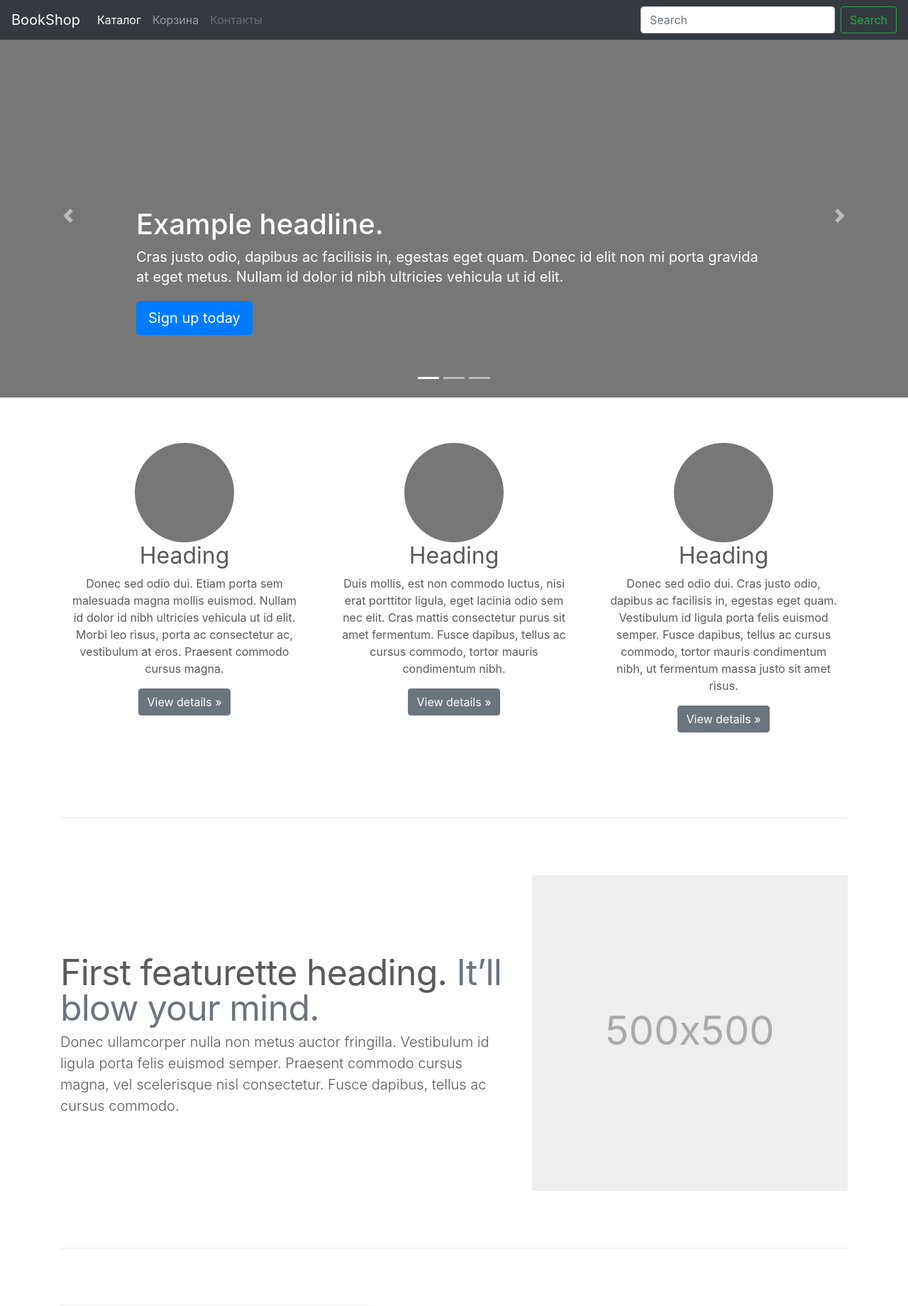
After one commit to akaDeMka/django_project, a Django app: page / in a window 1280 px wide. The commit adds this page. Shown: the top 1840 px of the page at 71% size. Run offline with Django 3.2, Linux system fonts and the light colour scheme; some libraries are stand-ins or nearby versions.

Commit message:
09.06 Ready

```diff
--- a/bookshop/bookshop/settings.py
+++ b/bookshop/bookshop/settings.py
@@ -14,6 +14,7 @@ import os
 
 # Build paths inside the project like this: os.path.join(BASE_DIR, ...)
 BASE_DIR = os.path.dirname(os.path.dirname(os.path.abspath(__file__)))
+TEMPLATES_DIR = os.path.join(BASE_DIR, 'templates')
 
 
 # Quick-start development settings - unsuitable for production
@@ -27,6 +28,9 @@ DEBUG = True
 
 ALLOWED_HOSTS = []
 
+STATICFILES_DIRS = [
+    os.path.join(BASE_DIR, 'static'),
+]
 
 # Application definition
 
@@ -55,7 +59,7 @@ ROOT_URLCONF = 'bookshop.urls'
 TEMPLATES = [
     {
         'BACKEND': 'django.template.backends.django.DjangoTemplates',
-        'DIRS': [],
+        'DIRS': '', #TEMPLATES_DIR,
         'APP_DIRS': True,
         'OPTIONS': {
             'context_processors': [
--- a/bookshop/bookshop/urls.py
+++ b/bookshop/bookshop/urls.py
@@ -16,7 +16,10 @@ Including another URLconf
 from django.contrib import admin
 from django.urls import include, path
 
+from .views import ViewSite
+
 urlpatterns = [
     path('admin/', admin.site.urls),
     path('genre/', include('genre.urls')),
+    path('', ViewSite.as_view()),
 ]
--- /dev/null
+++ b/bookshop/bookshop/views.py
@@ -0,0 +1,7 @@
+from django.views.generic import TemplateView
+from .settings import BASE_DIR
+
+#from .urls import urlpatterns
+class ViewSite(TemplateView):
+    template_name = 'bookshop_main.html'
+    print (BASE_DIR)
--- /dev/null
+++ b/bookshop/genre/templates/bookshop_main.html
@@ -0,0 +1,200 @@
+{% load static %}
+<!doctype html>
+<html lang="en">
+  <head>
+    <meta charset="utf-8">
+    <meta name="viewport" content="width=device-width, initial-scale=1, shrink-to-fit=no">
+    <meta name="description" content="">
+    <meta name="author" content="Mark Otto, Jacob Thornton, and Bootstrap contributors">
+    <meta name="generator" content="Jekyll v3.8.5">
+    <title>Carousel Template · Bootstrap</title>
+
+    <link rel="canonical" href="https://getbootstrap.com/docs/4.3/examples/carousel/">
+
+    <!-- Bootstrap core CSS -->
+<link rel="stylesheet" href="https://stackpath.bootstrapcdn.com/bootstrap/4.3.1/css/bootstrap.min.css" integrity="sha384-ggOyR0iXCbMQv3Xipma34MD+dH/1fQ784/j6cY/iJTQUOhcWr7x9JvoRxT2MZw1T" crossorigin="anonymous">
+<link rel="stylesheet" href="https://cdnjs.cloudflare.com/ajax/libs/font-awesome/5.12.0-2/css/all.min.css">
+
+
+    <style>
+      .bd-placeholder-img {
+        font-size: 1.125rem;
+        text-anchor: middle;
+        -webkit-user-select: none;
+        -moz-user-select: none;
+        -ms-user-select: none;
+        user-select: none;
+      }
+
+      @media (min-width: 768px) {
+        .bd-placeholder-img-lg {
+          font-size: 3.5rem;
+        }
+      }
+    </style>
+    <!-- Custom styles for this template -->
+    <link href="{% static '/css/carousel.css' %}" rel="stylesheet">
+  </head>
+  <body>
+    <header>
+  <nav class="navbar navbar-expand-md navbar-dark fixed-top bg-dark">
+    <a class="navbar-brand" href="#">BookShop</a>
+    <button class="navbar-toggler" type="button" data-toggle="collapse" data-target="#navbarCollapse" aria-controls="navbarCollapse" aria-expanded="false" aria-label="Toggle navigation">
+      <span class="navbar-toggler-icon"></span>
+    </button>
+    <div class="collapse navbar-collapse" id="navbarCollapse">
+      <ul class="navbar-nav mr-auto">
+        <li class="nav-item active">
+          <a class="nav-link" href="#">Каталог <span class="sr-only">(current)</span></a>
+        </li>
+        <li class="nav-item">
+          <a class="nav-link" href="#">Корзина</a>
+        </li>
+        <li class="nav-item">
+          <a class="nav-link disabled" href="#">Контакты</a>
+        </li>
+      </ul>
+      <form class="form-inline mt-2 mt-md-0">
+        <input class="form-control mr-sm-2" type="text" placeholder="Search" aria-label="Search">
+        <button class="btn btn-outline-success my-2 my-sm-0" type="submit">Search</button>
+      </form>
+    </div>
+  </nav>
+</header>
+
+<main role="main">
+
+  <div id="myCarousel" class="carousel slide" data-ride="carousel">
+    <ol class="carousel-indicators">
+      <li data-target="#myCarousel" data-slide-to="0" class="active"></li>
+      <li data-target="#myCarousel" data-slide-to="1"></li>
+      <li data-target="#myCarousel" data-slide-to="2"></li>
+    </ol>
+    <div class="carousel-inner">
+      <div class="carousel-item active">
+        <svg class="bd-placeholder-img" width="100%" height="100%" xmlns="http://www.w3.org/2000/svg" preserveAspectRatio="xMidYMid slice" focusable="false" role="img"><rect width="100%" height="100%" fill="#777"/></svg>
+        <div class="container">
+          <div class="carousel-caption text-left">
+            <h1>Example headline.</h1>
+            <p>Cras justo odio, dapibus ac facilisis in, egestas eget quam. Donec id elit non mi porta gravida at eget metus. Nullam id dolor id nibh ultricies vehicula ut id elit.</p>
+            <p><a class="btn btn-lg btn-primary" href="#" role="button">Sign up today</a></p>
+          </div>
+        </div>
+      </div>
+      <div class="carousel-item">
+        <svg class="bd-placeholder-img" width="100%" height="100%" xmlns="http://www.w3.org/2000/svg" preserveAspectRatio="xMidYMid slice" focusable="false" role="img"><rect width="100%" height="100%" fill="#777"/></svg>
+        <div class="container">
+          <div class="carousel-caption">
+            <h1>Another example headline.</h1>
+            <p>Cras justo odio, dapibus ac facilisis in, egestas eget quam. Donec id elit non mi porta gravida at eget metus. Nullam id dolor id nibh ultricies vehicula ut id elit.</p>
+            <p><a class="btn btn-lg btn-primary" href="#" role="button">Learn more</a></p>
+          </div>
+        </div>
+      </div>
+      <div class="carousel-item">
+        <svg class="bd-placeholder-img" width="100%" height="100%" xmlns="http://www.w3.org/2000/svg" preserveAspectRatio="xMidYMid slice" focusable="false" role="img"><rect width="100%" height="100%" fill="#777"/></svg>
+        <div class="container">
+          <div class="carousel-caption text-right">
+            <h1>One more for good measure.</h1>
+            <p>Cras justo odio, dapibus ac facilisis in, egestas eget quam. Donec id elit non mi porta gravida at eget metus. Nullam id dolor id nibh ultricies vehicula ut id elit.</p>
+            <p><a class="btn btn-lg btn-primary" href="#" role="button">Browse gallery</a></p>
+          </div>
+        </div>
+      </div>
+    </div>
+    <a class="carousel-control-prev" href="#myCarousel" role="button" data-slide="prev">
+      <span class="carousel-control-prev-icon" aria-hidden="true"></span>
+      <span class="sr-only">Previous</span>
+    </a>
+    <a class="carousel-control-next" href="#myCarousel" role="button" data-slide="next">
+      <span class="carousel-control-next-icon" aria-hidden="true"></span>
+      <span class="sr-only">Next</span>
+    </a>
+  </div>
+
+
+  <!-- Marketing messaging and featurettes
+  ================================================== -->
+  <!-- Wrap the rest of the page in another container to center all the content. -->
+
+  <div class="container marketing">
+
+    <!-- Three columns of text below the carousel -->
+    <div class="row">
+      <div class="col-lg-4">
+        <svg class="bd-placeholder-img rounded-circle" width="140" height="140" xmlns="http://www.w3.org/2000/svg" preserveAspectRatio="xMidYMid slice" focusable="false" role="img" aria-label="Placeholder: 140x140"><title>Placeholder</title><rect width="100%" height="100%" fill="#777"/><text x="50%" y="50%" fill="#777" dy=".3em">140x140</text></svg>
+        <h2>Heading</h2>
+        <p>Donec sed odio dui. Etiam porta sem malesuada magna mollis euismod. Nullam id dolor id nibh ultricies vehicula ut id elit. Morbi leo risus, porta ac consectetur ac, vestibulum at eros. Praesent commodo cursus magna.</p>
+        <p><a class="btn btn-secondary" href="#" role="button">View details &raquo;</a></p>
+      </div><!-- /.col-lg-4 -->
+      <div class="col-lg-4">
+        <svg class="bd-placeholder-img rounded-circle" width="140" height="140" xmlns="http://www.w3.org/2000/svg" preserveAspectRatio="xMidYMid slice" focusable="false" role="img" aria-label="Placeholder: 140x140"><title>Placeholder</title><rect width="100%" height="100%" fill="#777"/><text x="50%" y="50%" fill="#777" dy=".3em">140x140</text></svg>
+        <h2>Heading</h2>
+        <p>Duis mollis, est non commodo luctus, nisi erat porttitor ligula, eget lacinia odio sem nec elit. Cras mattis consectetur purus sit amet fermentum. Fusce dapibus, tellus ac cursus commodo, tortor mauris condimentum nibh.</p>
+        <p><a class="btn btn-secondary" href="#" role="button">View details &raquo;</a></p>
+      </div><!-- /.col-lg-4 -->
+      <div class="col-lg-4">
+        <svg class="bd-placeholder-img rounded-circle" width="140" height="140" xmlns="http://www.w3.org/2000/svg" preserveAspectRatio="xMidYMid slice" focusable="false" role="img" aria-label="Placeholder: 140x140"><title>Placeholder</title><rect width="100%" height="100%" fill="#777"/><text x="50%" y="50%" fill="#777" dy=".3em">140x140</text></svg>
+        <h2>Heading</h2>
+        <p>Donec sed odio dui. Cras justo odio, dapibus ac facilisis in, egestas eget quam. Vestibulum id ligula porta felis euismod semper. Fusce dapibus, tellus ac cursus commodo, tortor mauris condimentum nibh, ut fermentum massa justo sit amet risus.</p>
+        <p><a class="btn btn-secondary" href="#" role="button">View details &raquo;</a></p>
+      </div><!-- /.col-lg-4 -->
+    </div><!-- /.row -->
+
+
+    <!-- START THE FEATURETTES -->
+
+    <hr class="featurette-divider">
+
+    <div class="row featurette">
+      <div class="col-md-7">
+        <h2 class="featurette-heading">First featurette heading. <span class="text-muted">It’ll blow your mind.</span></h2>
+        <p class="lead">Donec ullamcorper nulla non metus auctor fringilla. Vestibulum id ligula porta felis euismod semper. Praesent commodo cursus magna, vel scelerisque nisl consectetur. Fusce dapibus, tellus ac cursus commodo.</p>
+      </div>
+      <div class="col-md-5">
+        <svg class="bd-placeholder-img bd-placeholder-img-lg featurette-image img-fluid mx-auto" width="500" height="500" xmlns="http://www.w3.org/2000/svg" preserveAspectRatio="xMidYMid slice" focusable="false" role="img" aria-label="Placeholder: 500x500"><title>Placeholder</title><rect width="100%" height="100%" fill="#eee"/><text x="50%" y="50%" fill="#aaa" dy=".3em">500x500</text></svg>
+      </div>
+    </div>
+
+    <hr class="featurette-divider">
+
+    <div class="row featurette">
+      <div class="col-md-7 order-md-2">
+        <h2 class="featurette-heading">Oh yeah, it’s that good. <span class="text-muted">See for yourself.</span></h2>
+        <p class="lead">Donec ullamcorper nulla non metus auctor fringilla. Vestibulum id ligula porta felis euismod semper. Praesent commodo cursus magna, vel scelerisque nisl consectetur. Fusce dapibus, tellus ac cursus commodo.</p>
+      </div>
+      <div class="col-md-5 order-md-1">
+        <svg class="bd-placeholder-img bd-placeholder-img-lg featurette-image img-fluid mx-auto" width="500" height="500" xmlns="http://www.w3.org/2000/svg" preserveAspectRatio="xMidYMid slice" focusable="false" role="img" aria-label="Placeholder: 500x500"><title>Placeholder</title><rect width="100%" height="100%" fill="#eee"/><text x="50%" y="50%" fill="#aaa" dy=".3em">500x500</text></svg>
+      </div>
+    </div>
+
+    <hr class="featurette-divider">
+
+    <div class="row featurette">
+      <div class="col-md-7">
+        <h2 class="featurette-heading">And lastly, this one. <span class="text-muted">Checkmate.</span></h2>
+        <p class="lead">Donec ullamcorper nulla non metus auctor fringilla. Vestibulum id ligula porta felis euismod semper. Praesent commodo cursus magna, vel scelerisque nisl consectetur. Fusce dapibus, tellus ac cursus commodo.</p>
+      </div>
+      <div class="col-md-5">
+        <svg class="bd-placeholder-img bd-placeholder-img-lg featurette-image img-fluid mx-auto" width="500" height="500" xmlns="http://www.w3.org/2000/svg" preserveAspectRatio="xMidYMid slice" focusable="false" role="img" aria-label="Placeholder: 500x500"><title>Placeholder</title><rect width="100%" height="100%" fill="#eee"/><text x="50%" y="50%" fill="#aaa" dy=".3em">500x500</text></svg>
+      </div>
+    </div>
+
+    <hr class="featurette-divider">
+
+    <!-- /END THE FEATURETTES -->
+
+  </div><!-- /.container -->
+
+
+  <!-- FOOTER -->
+  <footer class="container">
+    <p class="float-right"><a href="#">Back to top</a></p>
+    <p>&copy; 2017-2019 Company, Inc. &middot; <a href="#">Privacy</a> &middot; <a href="#">Terms</a></p>
+  </footer>
+</main>
+<script src="https://code.jquery.com/jquery-3.3.1.slim.min.js" integrity="sha384-q8i/X+965DzO0rT7abK41JStQIAqVgRVzpbzo5smXKp4YfRvH+8abtTE1Pi6jizo" crossorigin="anonymous"></script>
+<script src="https://cdnjs.cloudflare.com/ajax/libs/popper.js/1.14.7/umd/popper.min.js" integrity="sha384-UO2eT0CpHqdSJQ6hJty5KVphtPhzWj9WO1clHTMGa3JDZwrnQq4sF86dIHNDz0W1" crossorigin="anonymous"></script>
+<script src="https://stackpath.bootstrapcdn.com/bootstrap/4.3.1/js/bootstrap.min.js" integrity="sha384-JjSmVgyd0p3pXB1rRibZUAYoIIy6OrQ6VrjIEaFf/nJGzIxFDsf4x0xIM+B07jRM" crossorigin="anonymous"></script>
+      </body>
+</html>
--- a/bookshop/genre/views.py
+++ b/bookshop/genre/views.py
@@ -1,10 +1,8 @@
-from django.views.generic import CreateView, UpdateView, DeleteView
-from django.views.generic.list import ListView
+from django.views.generic import CreateView, UpdateView, ListView, DeleteView
 
 from .forms import CreateGenreForm
 from .models import Genre
-
-# Create your views here.
+#from .urls import urlpatterns
 class CreateGenre(CreateView):
     template_name = 'genre_edit.html'
     model = Genre
--- /dev/null
+++ b/bookshop/static/css/carousel.css
@@ -0,0 +1,90 @@
+/* GLOBAL STYLES
+-------------------------------------------------- */
+/* Padding below the footer and lighter body text */
+
+body {
+    padding-top: 3rem;
+    padding-bottom: 3rem;
+    color: #5a5a5a;
+  }
+
+
+  /* CUSTOMIZE THE CAROUSEL
+  -------------------------------------------------- */
+
+  /* Carousel base class */
+  .carousel {
+    margin-bottom: 4rem;
+  }
+  /* Since positioning the image, we need to help out the caption */
+  .carousel-caption {
+    bottom: 3rem;
+    z-index: 10;
+  }
+
+  /* Declare heights because of positioning of img element */
+  .carousel-item {
+    height: 32rem;
+  }
+  .carousel-item > img {
+    position: absolute;
+    top: 0;
+    left: 0;
+    min-width: 100%;
+    height: 32rem;
+  }
+
+
+  /* MARKETING CONTENT
+  -------------------------------------------------- */
+
+  /* Center align the text within the three columns below the carousel */
+  .marketing .col-lg-4 {
+    margin-bottom: 1.5rem;
+    text-align: center;
+  }
+  .marketing h2 {
+    font-weight: 400;
+  }
+  .marketing .col-lg-4 p {
+    margin-right: .75rem;
+    margin-left: .75rem;
+  }
+
+
+  /* Featurettes
+  ------------------------- */
+
+  .featurette-divider {
+    margin: 5rem 0; /* Space out the Bootstrap <hr> more */
+  }
+
+  /* Thin out the marketing headings */
+  .featurette-heading {
+    font-weight: 300;
+    line-height: 1;
+    letter-spacing: -.05rem;
+  }
+
+
+  /* RESPONSIVE CSS
+  -------------------------------------------------- */
+
+  @media (min-width: 40em) {
+    /* Bump up size of carousel content */
+    .carousel-caption p {
+      margin-bottom: 1.25rem;
+      font-size: 1.25rem;
+      line-height: 1.4;
+    }
+
+    .featurette-heading {
+      font-size: 50px;
+    }
+  }
+
+  @media (min-width: 62em) {
+    .featurette-heading {
+      margin-top: 7rem;
+    }
+  }
```
Also changed, not shown: bookshop/genre/templates/genre_list.html (+36 -12 lines).
